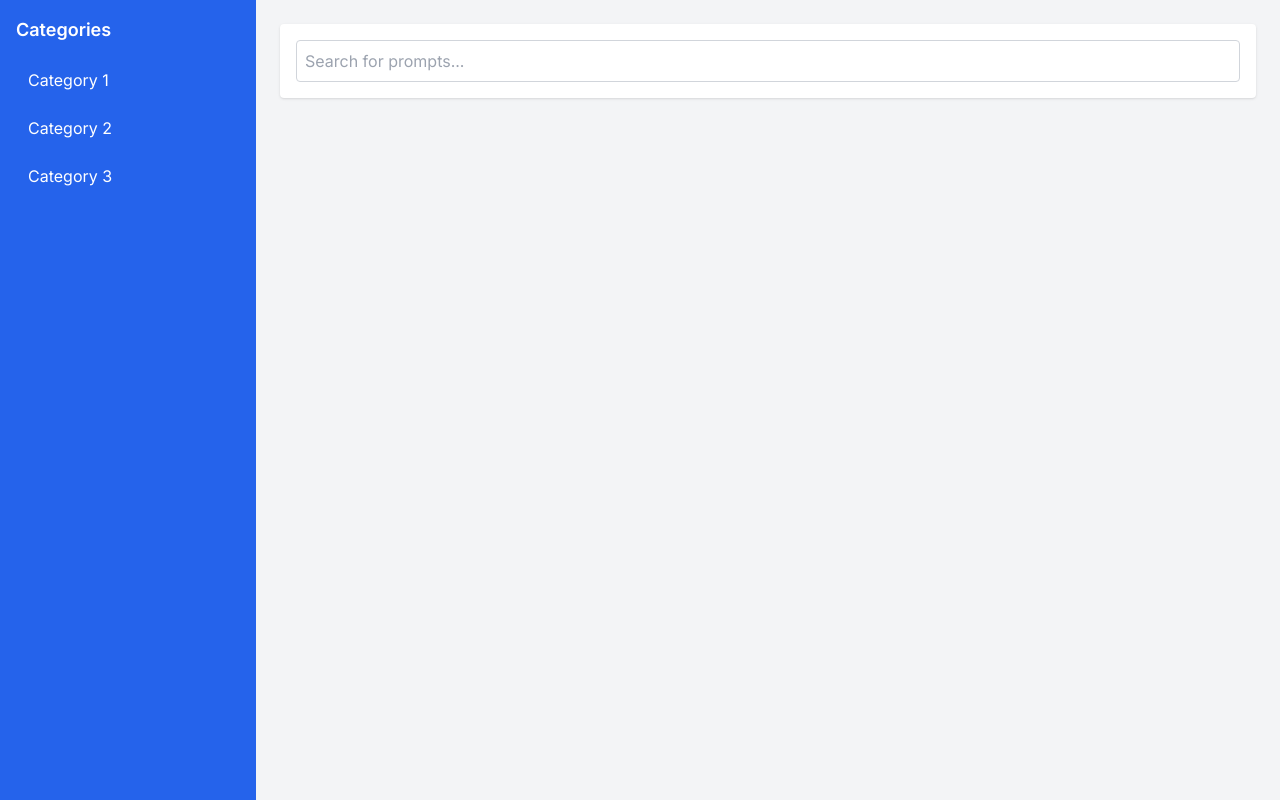
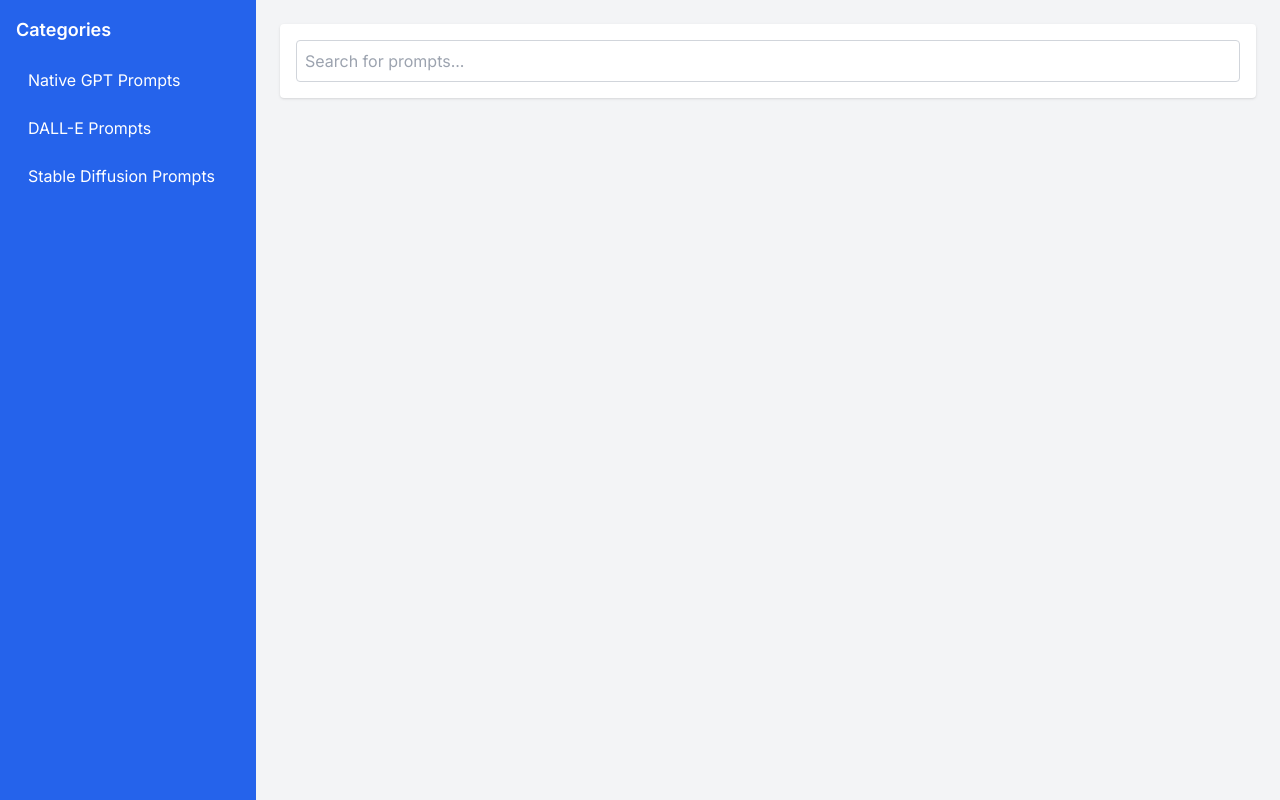
Before and after one commit to yibinlin/prompt-bookmarker, a Next.js app: page / in a window 1280 px wide. Built offline with nearby package versions, Linux system fonts and the light colour scheme.

Commit message:
make loop for categories

```diff
--- a/src/app/page.tsx
+++ b/src/app/page.tsx
@@ -3,16 +3,19 @@ import Image from 'next/image'
 import React from 'react';
 
 const Page = () => {
+    const categories = ['Native GPT Prompts', 'DALL-E Prompts', 'Stable Diffusion Prompts'];
+
     return (
         <div className="flex h-screen bg-gray-100">
         {/* Sidebar */}
         <div className="bg-blue-600 text-white w-64 p-4 space-y-4">
             <h1 className="text-lg font-semibold">Categories</h1>
             <ul className="space-y-2">
-          <li><a href="#" className="block py-2 px-3 rounded hover:bg-blue-700">Category 1</a></li>
-          <li><a href="#" className="block py-2 px-3 rounded hover:bg-blue-700">Category 2</a></li>
-          <li><a href="#" className="block py-2 px-3 rounded hover:bg-blue-700">Category 3</a></li>
-          {/* Add more categories here */}
+                {
+                    categories.map((category, index) => (
+                        <li key={index}><a htef="#" className="block py-2 px-3 rounded hover:bg-blue-700">{category}</a></li>
+                    ))
+                }
             </ul>
         </div>
 
```
Also changed, not shown: src/styles/global.css (added). Lines whose indentation alone changed are shown as unchanged.
